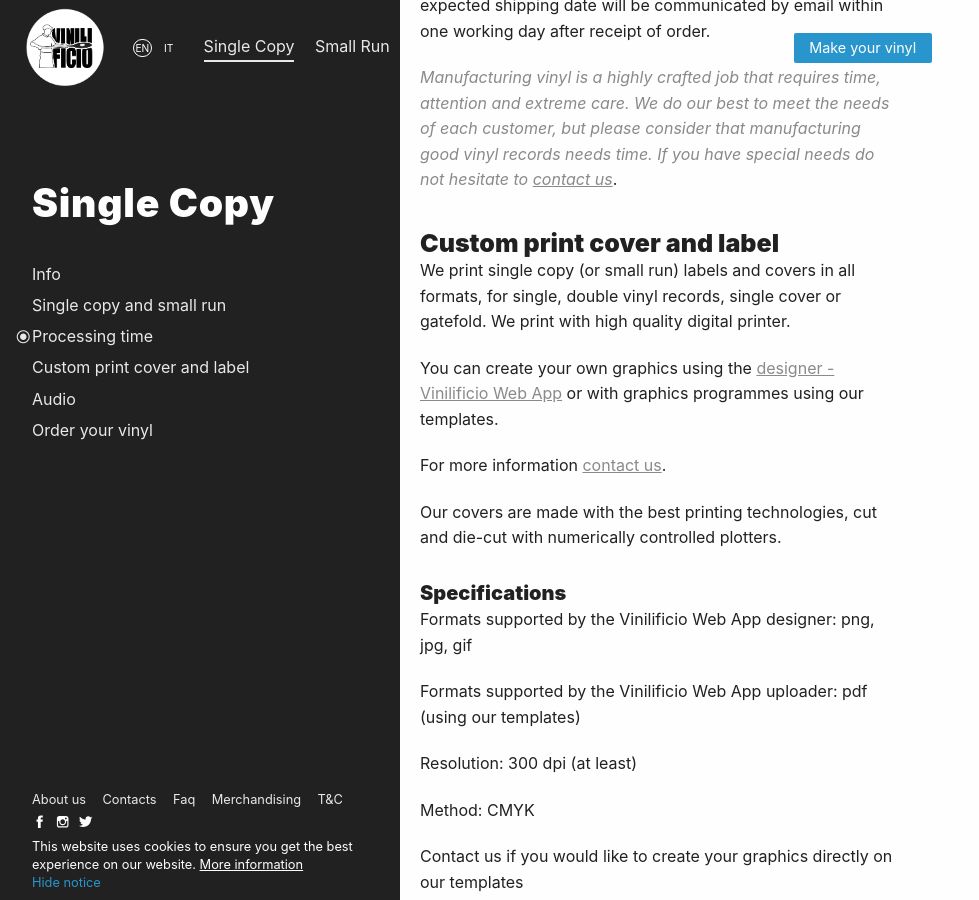
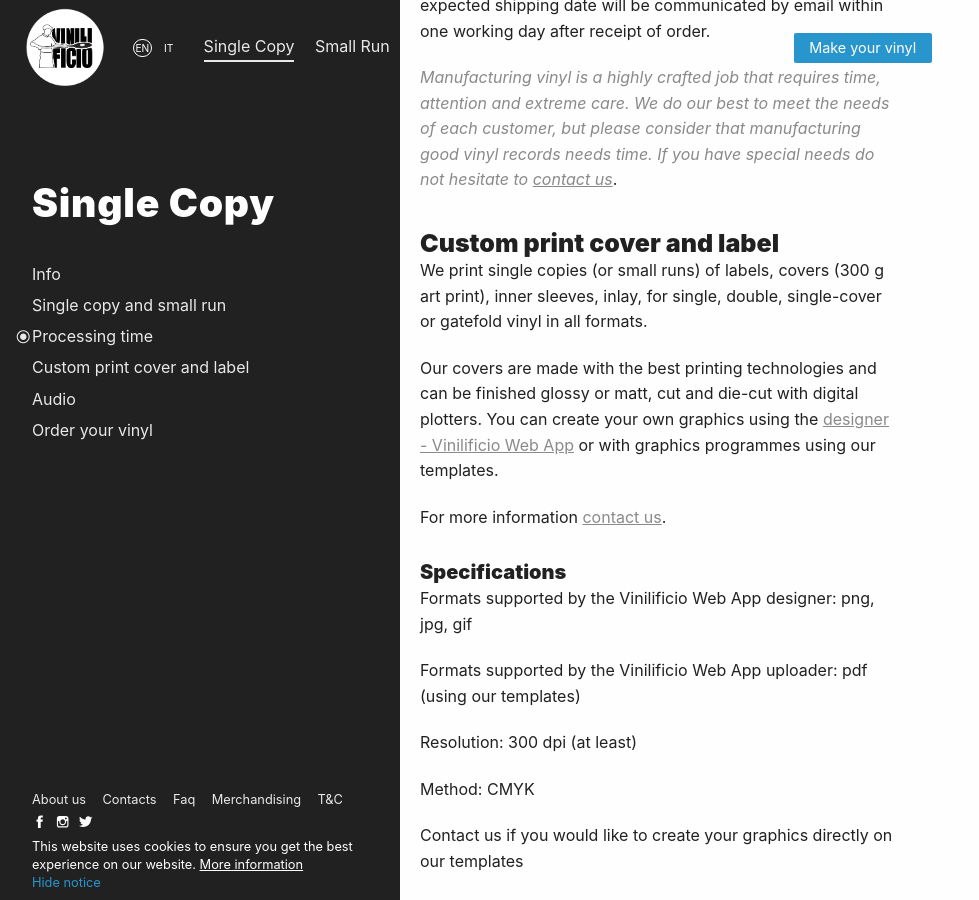
Before and after one commit to Vinilificio/vinilificio.com, a Jekyll site: the page built from en/single-copy.md, in a window 1280 px wide and 900 px high, scrolled down 1957 px. Shown: the whole window, without its empty margins (0-979 px from the left). Built offline with Jekyll 4.4.1, drawn with Linux system fonts in a browser that asks for light colours; nearby versions of some CDN libraries; comment, search, counter and statistics services are not loaded.

Commit message:
grafica update

```diff
--- a/en/single-copy.md
+++ b/en/single-copy.md
@@ -67,13 +67,13 @@
 
 ### Custom print cover and label
 
-We print single copy (or small run) labels and covers in all formats, for single, double vinyl records, single cover or gatefold. We print with high quality digital printer.
+We print single copies (or small runs) of labels, covers (300 g art print), inner sleeves, inlay, for single, double, single-cover or gatefold vinyl in all formats.
 
+Our covers are made with the best printing technologies and can be finished glossy or matt, cut and die-cut with digital plotters.
 You can create your own graphics using the [designer - Vinilificio Web App](https://app.vinilificio.com) or with graphics programmes using our templates.
 
 For more information [contact us](/contact/).
 
-Our covers are made with the best printing technologies, cut and die-cut with numerically controlled plotters.
 
 #### Specifications
 
```
